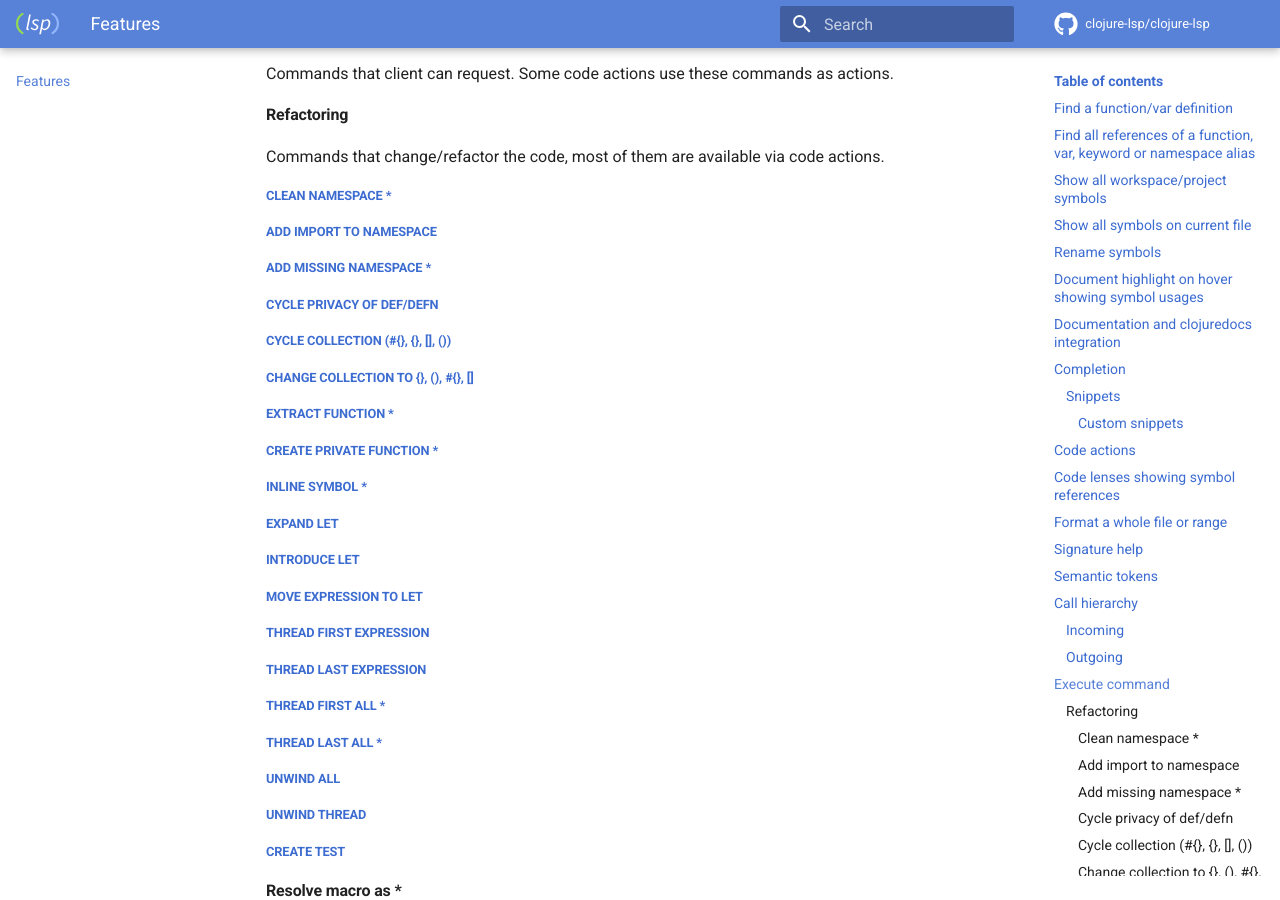
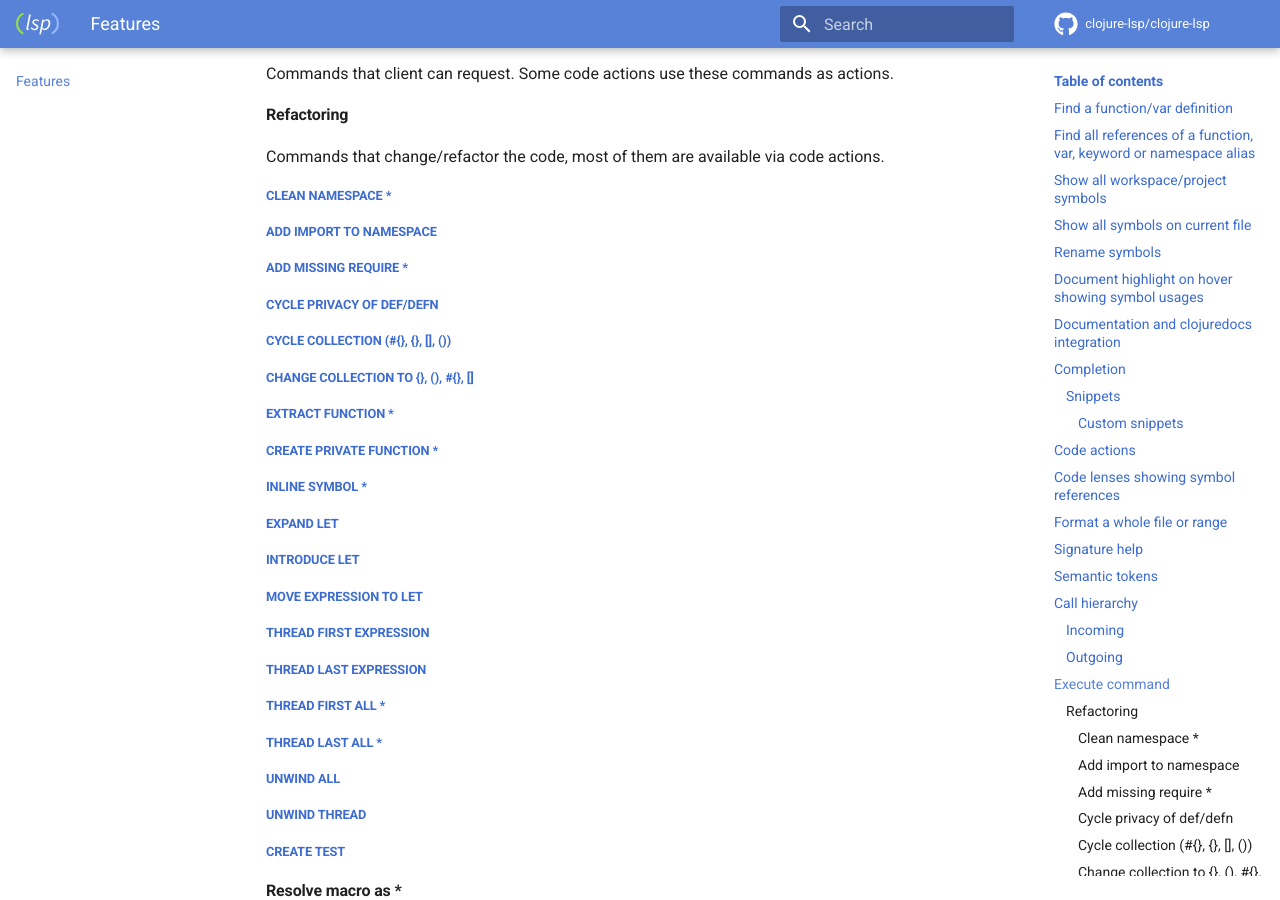
Before and after one commit to clojure-lsp/clojure-lsp, an MkDocs documentation site: the page built from docs/features.md, in a window 1280 px wide and 900 px high, scrolled down 11360 px. Built offline with MkDocs 1.6.1 and Material for MkDocs 9.7.7, drawn with Linux system fonts in a browser that asks for light colours; comment, search, counter and statistics services are not loaded; some of the changed text lies outside the part shown.

Commit message:
Improve suggested `Add require ...` code actions
Fixes #614

```diff
--- a/docs/features.md
+++ b/docs/features.md
@@ -161,7 +161,7 @@ User can register additional custom snippets, for more information on how to con
 | Name                               | Example                                                              |
 |------------------------------------|----------------------------------------------------------------------|
 | Clean namespace require/imports    | <img src="../images/features/clean-ns.gif" width=360>                |
-| Add missing require                | <img src="../images/features/add-missing-require.gif" width=360>     |
+| Add require                        | <img src="../images/features/add-missing-require.gif" width=360>     |
 | Add known common require           | <img src="../images/features/add-common-require.gif" width=360>      |
 | Add known common import            | <img src="../images/features/add-common-import.gif" width=360>       |
 | Add suggested alias require        | <img src="../images/features/add-alias-suggestion.gif" width=360>    |
@@ -215,7 +215,7 @@ Commands that change/refactor the code, most of them are available via code acti
 
 ##### Clean namespace *
 ##### Add import to namespace
-##### Add missing namespace *
+##### Add missing require *
 ##### Cycle privacy of def/defn
 ##### Cycle collection (#{}, {}, [], ())
 ##### Change collection to {}, (), #{}, []
```
Also changed, not shown: CHANGELOG.md (+1 -0 lines), 5 other files.
